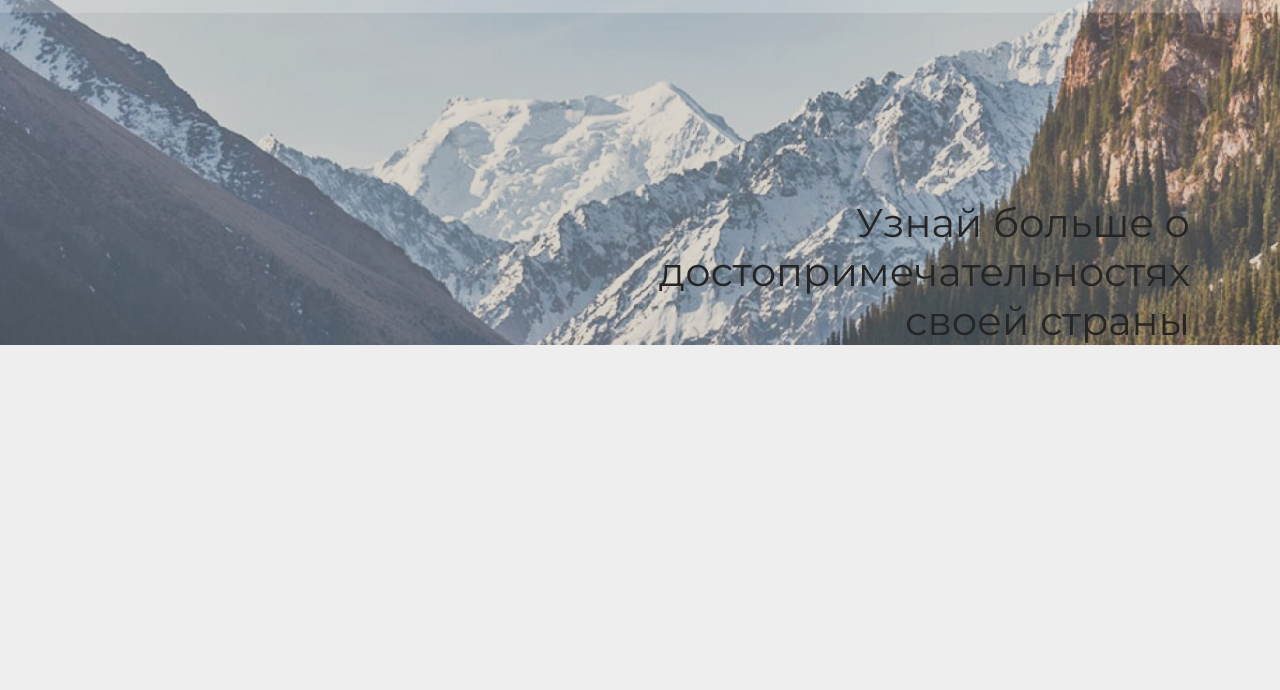
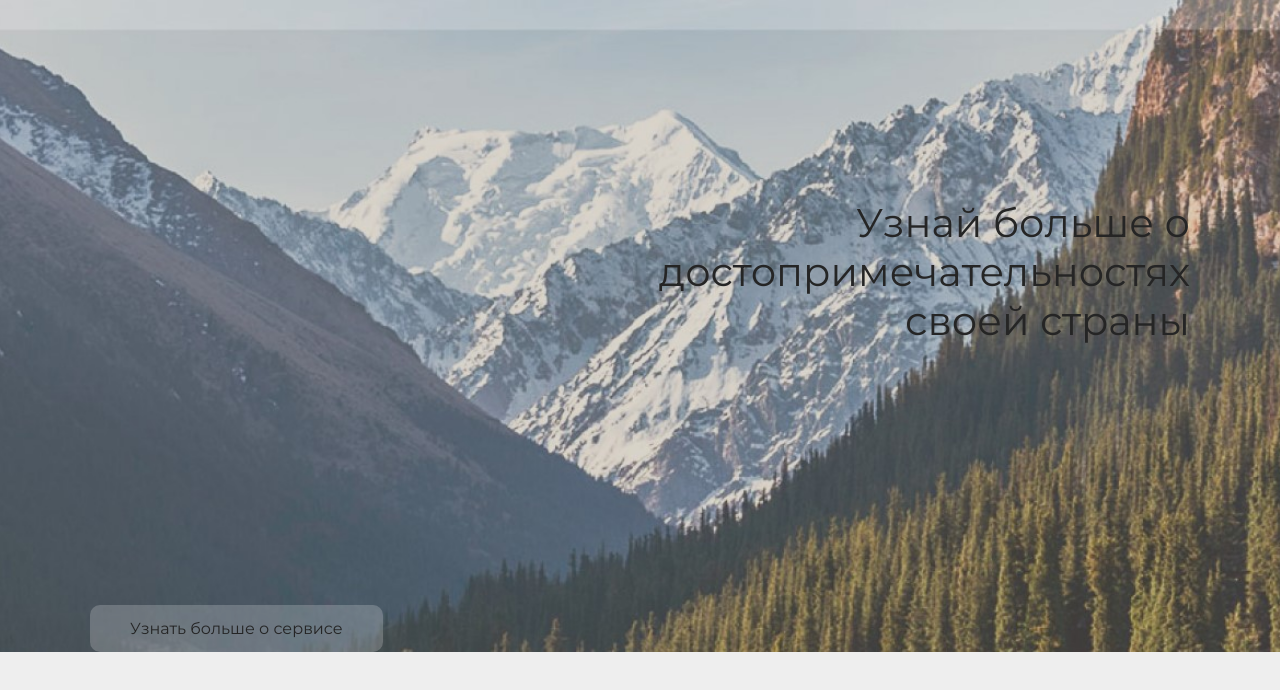
Before and after one commit to ErmekZhumagulov/course-project, a plain HTML site: page index.html in a window 1280 px wide. Shown: the part 88-778 px from the top of the page. Drawn offline with Linux system fonts and the light colour scheme.

Commit message:
adding center btn

```diff
--- a/index.html
+++ b/index.html
@@ -44,6 +44,7 @@
                     своей страны
                 </p>
             </div>
+            <a href="#" class="btn btn--change">Узнать больше о сервисе</a>
         </div>
     </header>
     <section class="content">
--- a/style.css
+++ b/style.css
@@ -84,3 +84,18 @@ nav {
     color: 3c3c3c;
     margin-bottom: 260px;
 }
+
+.btn {
+    display: inline-block;
+    text-align: center;
+    padding: 14px 40px;
+    border-radius: 10px;
+}
+
+.btn--change {
+    background-color: #FFFFFF33;
+}
+
+.btn--change:hover {
+    background-color: #FFFFFF7D;
+}
```
